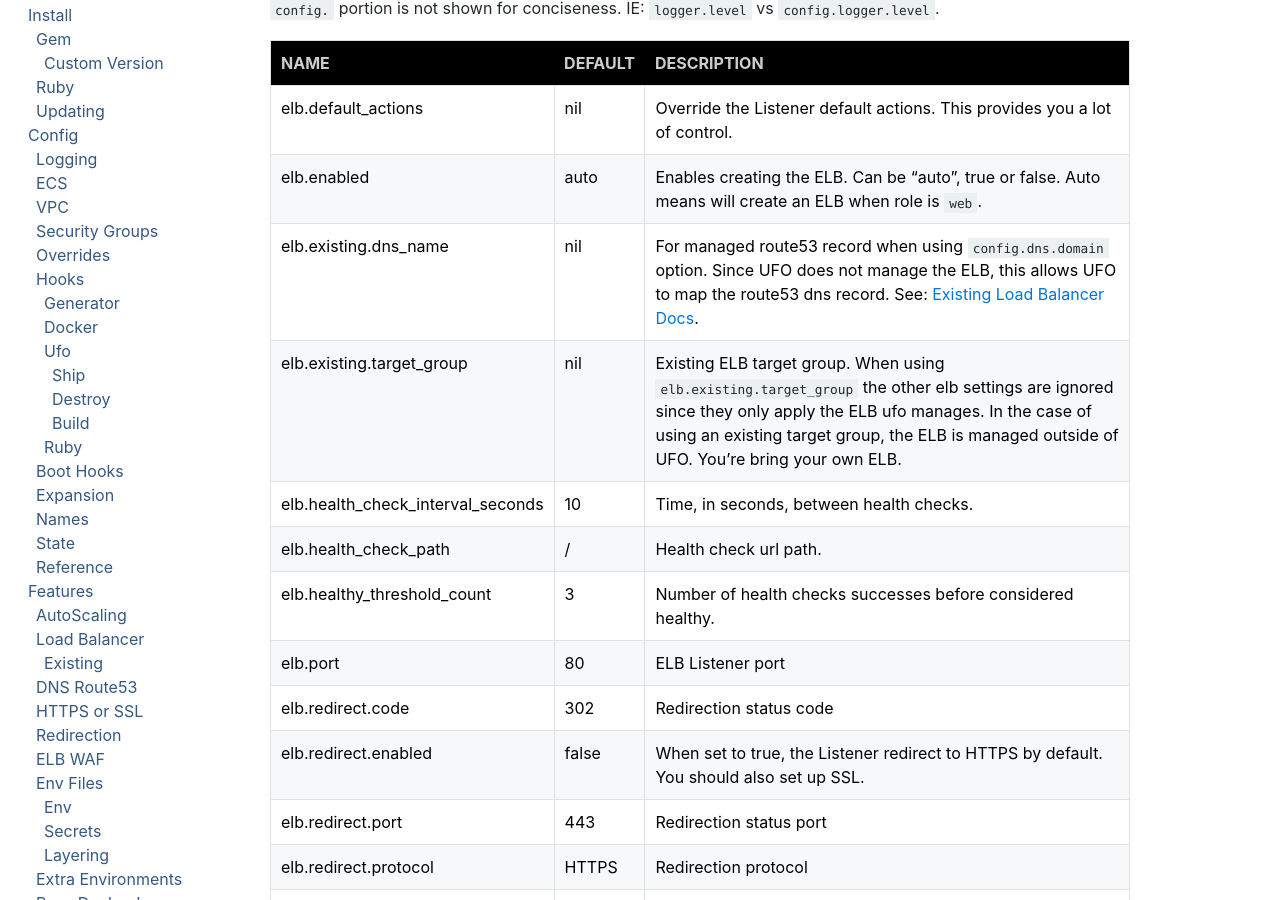
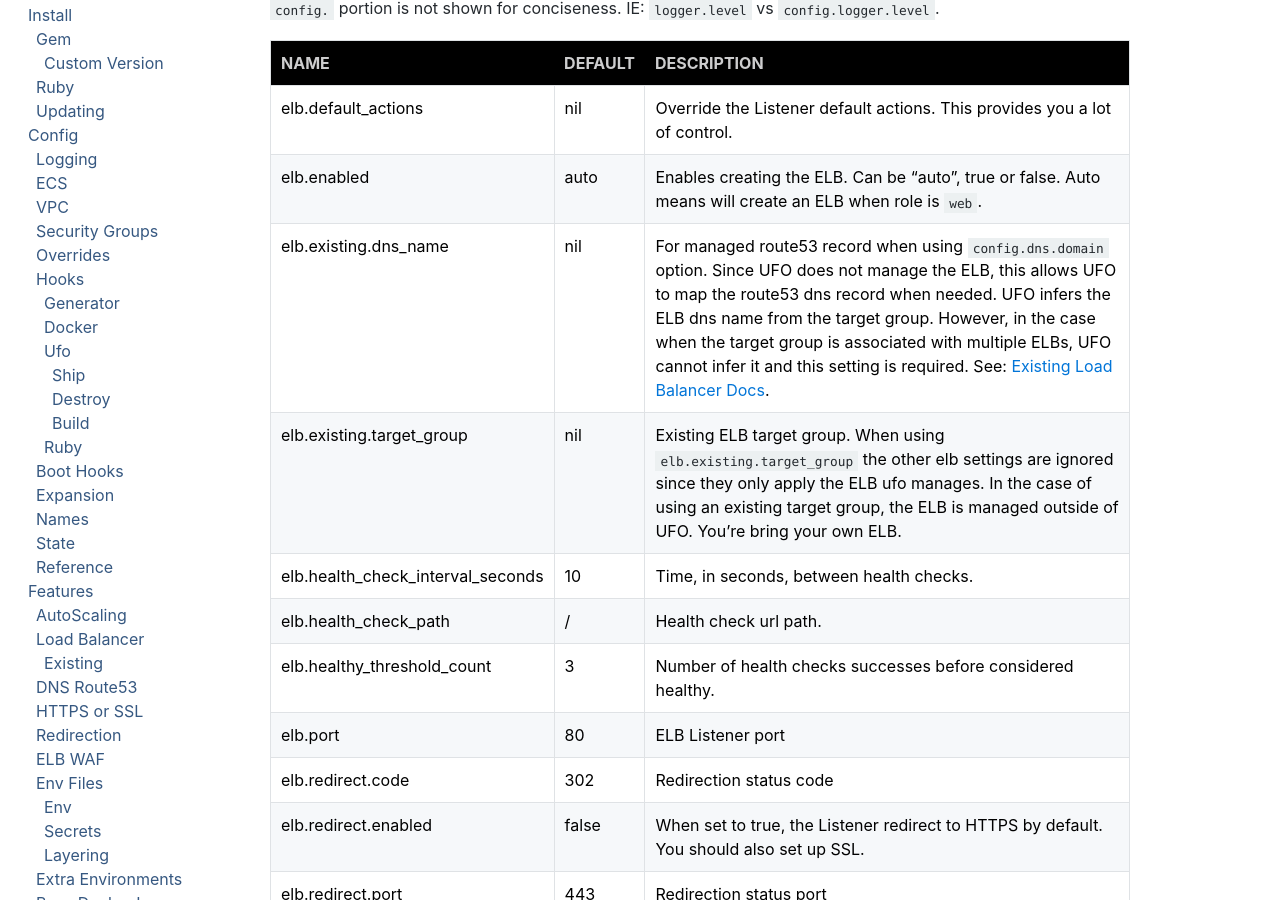
Before and after one commit to boltops-tools/ufo-docs, a Jekyll site: the page built from _docs/features/redirection-support.md, in a window 1280 px wide and 900 px high, scrolled down 654 px. Built offline with Jekyll 4.4.1, drawn with Linux system fonts in a browser that asks for light colours; cached includes are drawn as plain includes; a script that is not in the unit is left out.

Commit message:
elb existing docs

```diff
--- a/_includes/config/reference/elb-existing.md
+++ b/_includes/config/reference/elb-existing.md
@@ -1,2 +1,2 @@
-elb.existing.dns_name | nil | For managed route53 record when using `config.dns.domain` option. Since UFO does not manage the ELB, this allows UFO to map the route53 dns record. See: [Existing Load Balancer Docs]({% link _docs/features/load-balancer/existing.md %}).
+elb.existing.dns_name | nil | For managed route53 record when using `config.dns.domain` option. Since UFO does not manage the ELB, this allows UFO to map the route53 dns record when needed. UFO infers the ELB dns name from the target group. However, in the case when the target group is associated with multiple ELBs, UFO cannot infer it and this setting is required. See: [Existing Load Balancer Docs]({% link _docs/features/load-balancer/existing.md %}).
 elb.existing.target_group | nil | Existing ELB target group. When using `elb.existing.target_group` the other elb settings are ignored since they only apply the ELB ufo manages. In the case of using an existing target group, the ELB is managed outside of UFO. You're bring your own ELB.
```
